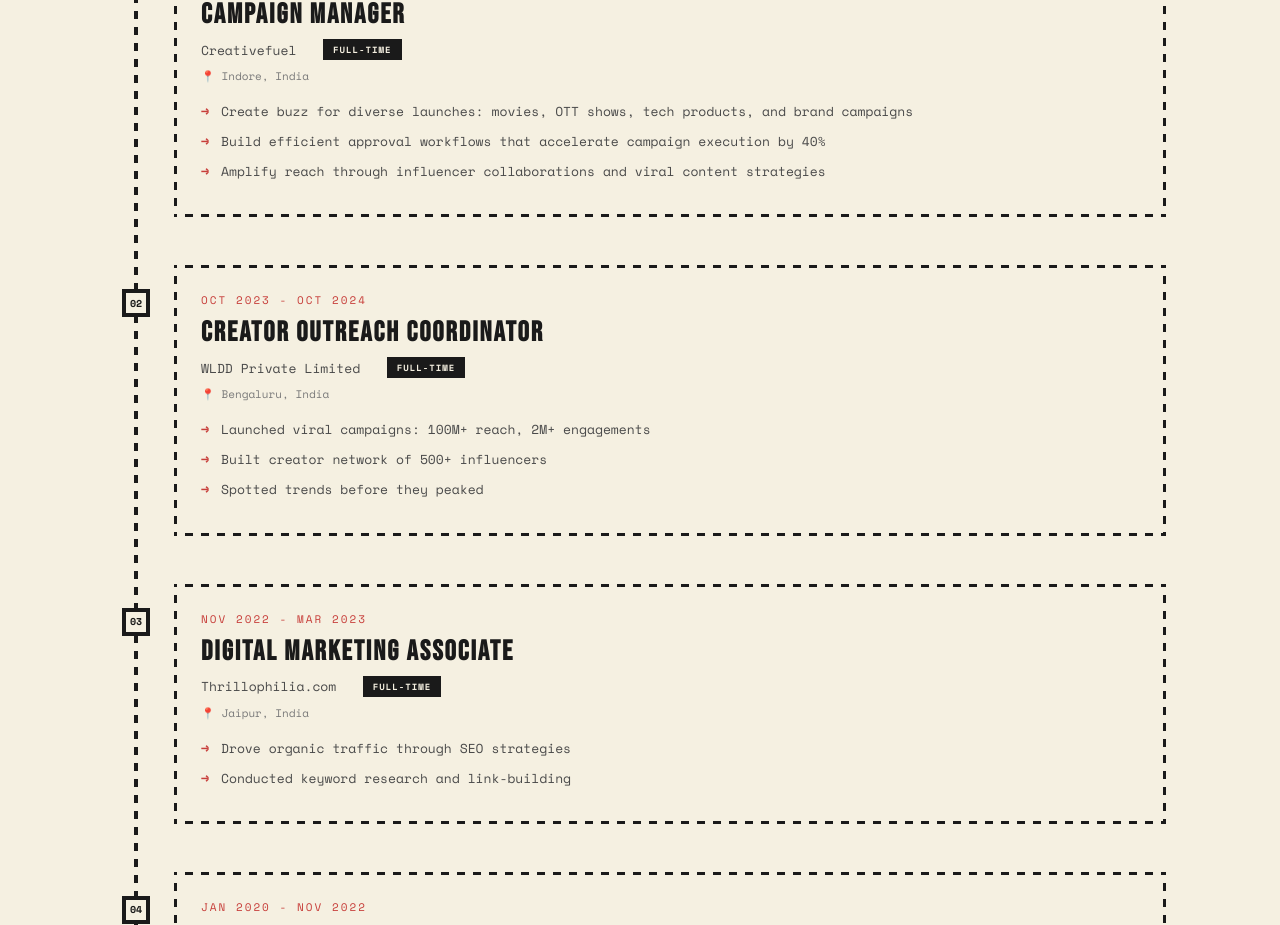
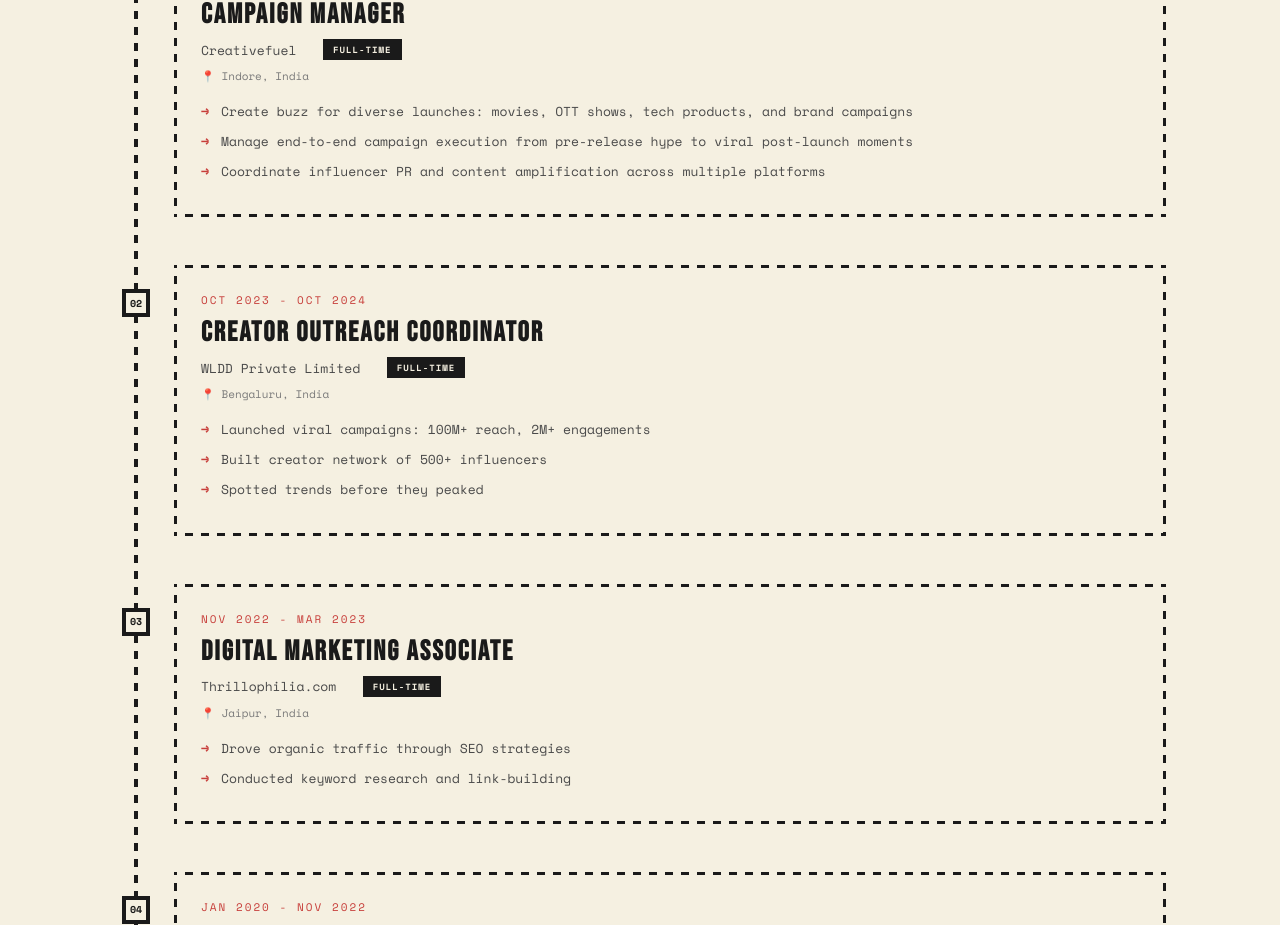
Before and after one commit to vrsn001/lakshay-portfolio, a React (Vite) app: page / in a window 1280 px wide. Shown: the part 2213-3138 px from the top of the page. Built offline with nearby package versions, Linux system fonts and the light colour scheme; a web font is replaced by a local one.

Commit message:
Update Creativefuel bullets with accurate campaign and influencer coordination work

```diff
--- a/src/App.jsx
+++ b/src/App.jsx
@@ -177,8 +177,8 @@ function App() {
                 isCurrentJob={true}
                 bullets={[
                   "Create buzz for diverse launches: movies, OTT shows, tech products, and brand campaigns",
-                  "Build efficient approval workflows that accelerate campaign execution by 40%",
-                  "Amplify reach through influencer collaborations and viral content strategies"
+                  "Manage end-to-end campaign execution from pre-release hype to viral post-launch moments",
+                  "Coordinate influencer PR and content amplification across multiple platforms"
                 ]}
               />
               <TimelineItem
```
